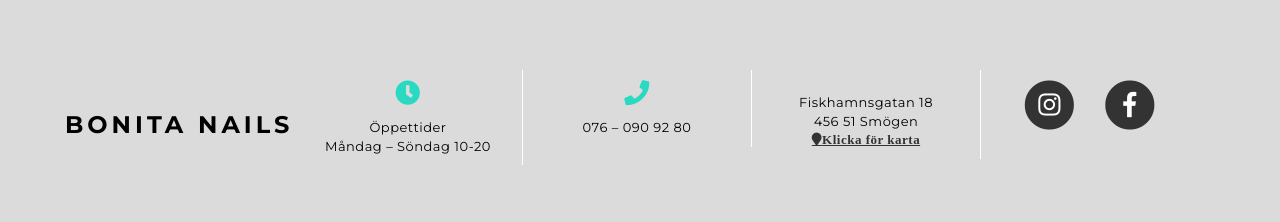
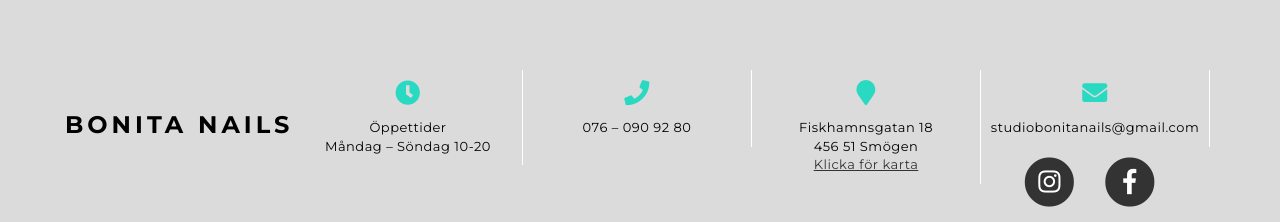
Before and after one commit to githubindia/fiverrr, a plain HTML site: page index.html in a window 1280 px wide. Shown: the part 1597-1819 px from the top of the page. Drawn offline with Linux system fonts and the light colour scheme; files whose address does not match are found by name; a web font is replaced by a local one.

Commit message:
changes regarding tag line and footer email

```diff
--- a/index.html
+++ b/index.html
@@ -77,7 +77,7 @@
 		<div class="container">
 			<div class="row center-content">
 				<div class="col-md-10 col-md-offset-1 text-center">
-					<h3 style="font-weight: 600">Ge dina händer och fötter det de förtjänar!</h3>
+					<h3 style="font-weight: 600">Ge dig och dina händer det de förtjänar!</h3>
 					<p style="font-size: 20px; font-weight: 600;">
 							Vill du ge dina naglar en makeover innan en fest?
 							Eller du kanske bara vill unna dig själv en avslappnande behandling med ett vackert resultat?
@@ -293,11 +293,14 @@
 					<div class="contact-info"><i class="fa fa-phone"></i><br>076 – 090 92 80<br></div>
 				</li>
 				<li>
-					<div class="contact-info no-border"><i class=""></i><br>Fiskhamnsgatan 18<br>456 51 Smögen<br><a
-						href="https://www.google.com/maps/place/Fiskhamnsgatan+18,+414+58+G%C3%B6teborg,+Sweden/@57.6967053,11.917889,17z/data=!4m13!1m7!3m6!1s0x464ff34a8a28d4bb:0x1924970392630c0b!2sFiskhamnsgatan+18,+414+58+G%C3%B6teborg,+Sweden!3b1!8m2!3d57.6967053!4d11.9200777!3m4!1s0x464ff34a8a28d4bb:0x1924970392630c0b!8m2!3d57.6967053!4d11.9200777" target="_blank" >
-						<span class="fa fa-map-marker" style="text-decoration: underline">Klicka för karta</span></a></div>
-				</li>
+						<div class="contact-info no-border"><i class="fa fa-map-marker"></i><br>Fiskhamnsgatan 18<br>456 51 Smögen<br><a
+							href="https://www.google.com/maps/place/Fiskhamnsgatan+18,+456+51+Sm%C3%B6gen,+Sweden/@58.3532107,11.2270315,19.08z/data=!4m5!3m4!1s0x4645bbe42ed72b35:0x90919804c94da7c8!8m2!3d58.3534222!4d11.2271453" target="_blank" >
+							<span style="text-decoration: underline">Klicka för karta</span></a></div>
+					</li>
+
 				<li class="pull-right">
+						<div class="contact-info no-border"><i class="fa fa-envelope"></i><br>studiobonitanails@gmail.com</div>
+
 					<div class="footer-social">
 						<a href="https://www.instagram.com/bonitabyjulia/"  target="_blank">
 							<span class="fa-stack fa-lg">
```
